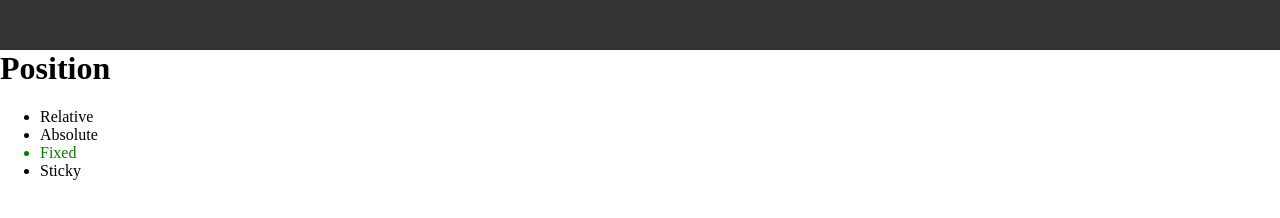
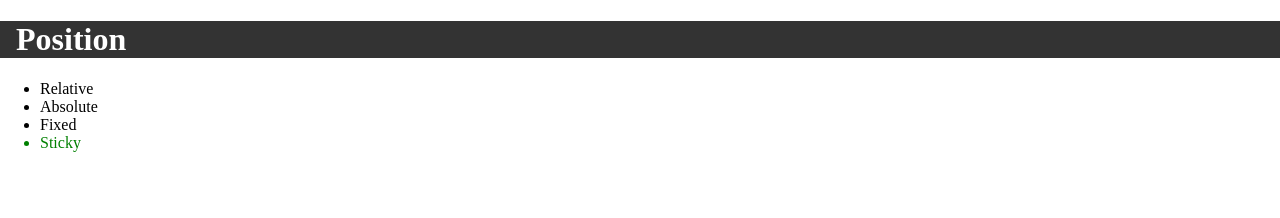
Before and after one commit to AzazelXXI/HTML_CSS_Course, a plain HTML site: page index.html in a window 1280 px wide. Shown: the top 218 px of the page. Drawn offline with Linux system fonts and the light colour scheme.

Commit message:
Positions Sticky isn't support skippa skippa

```diff
--- a/index.html
+++ b/index.html
@@ -9,15 +9,12 @@
 </head>
 
 <body>
-    <div class="header">
-    </div>
-
     <h1>Position</h1>
     <ul>
         <li>Relative</li>
         <li>Absolute</li>
-        <li style="color: green;">Fixed</li>
-        <li>Sticky</li>
+        <li>Fixed</li>
+        <li style="color: green;">Sticky</li>
     </ul>
 </body>
 
--- a/style.css
+++ b/style.css
@@ -3,13 +3,13 @@ html, body {
 }
 
 h1 {
-  margin-top: 50px;
+  padding: 0px 16px;
+  color: white;
+  background-color: #333;
+  position: sticky;
+  position: -webkit-sticky;
 }
 
-.header {
-  width: 100%;
-  height: 50px;
-  background-color: #333;
-  position: fixed;
-  top: 0;
+ul {
+  height: 2000px;
 }
```
